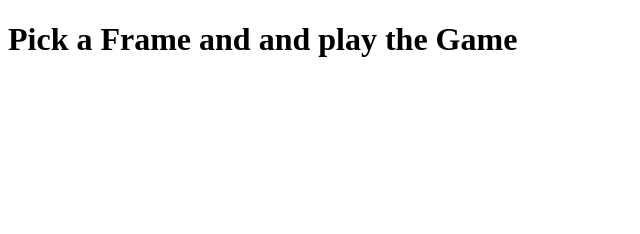
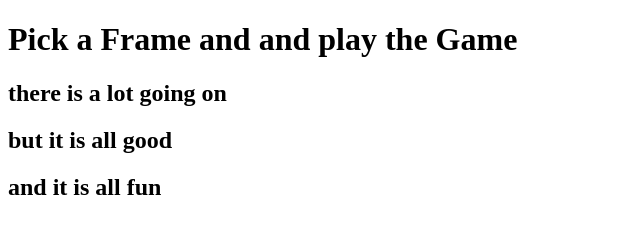
Before and after one commit to wen-l-liu/BigGameKrew, a plain HTML site: page index.html in a window 1280 px wide. Shown: the whole page, without its empty margins (0-640 px from the left). Drawn offline with Linux system fonts and the light colour scheme.

Commit message:
Add additional headings to enhance game interface description

```diff
--- a/index.html
+++ b/index.html
@@ -7,5 +7,8 @@
 </head>
 <body>
     <h1>Pick a Frame and and play the Game</h1>
+    <h2>there is a lot going on</h2>
+    <h2>but it is all good</h2>
+    <h2>and it is all fun</h2>
 </body>
 </html>
```
